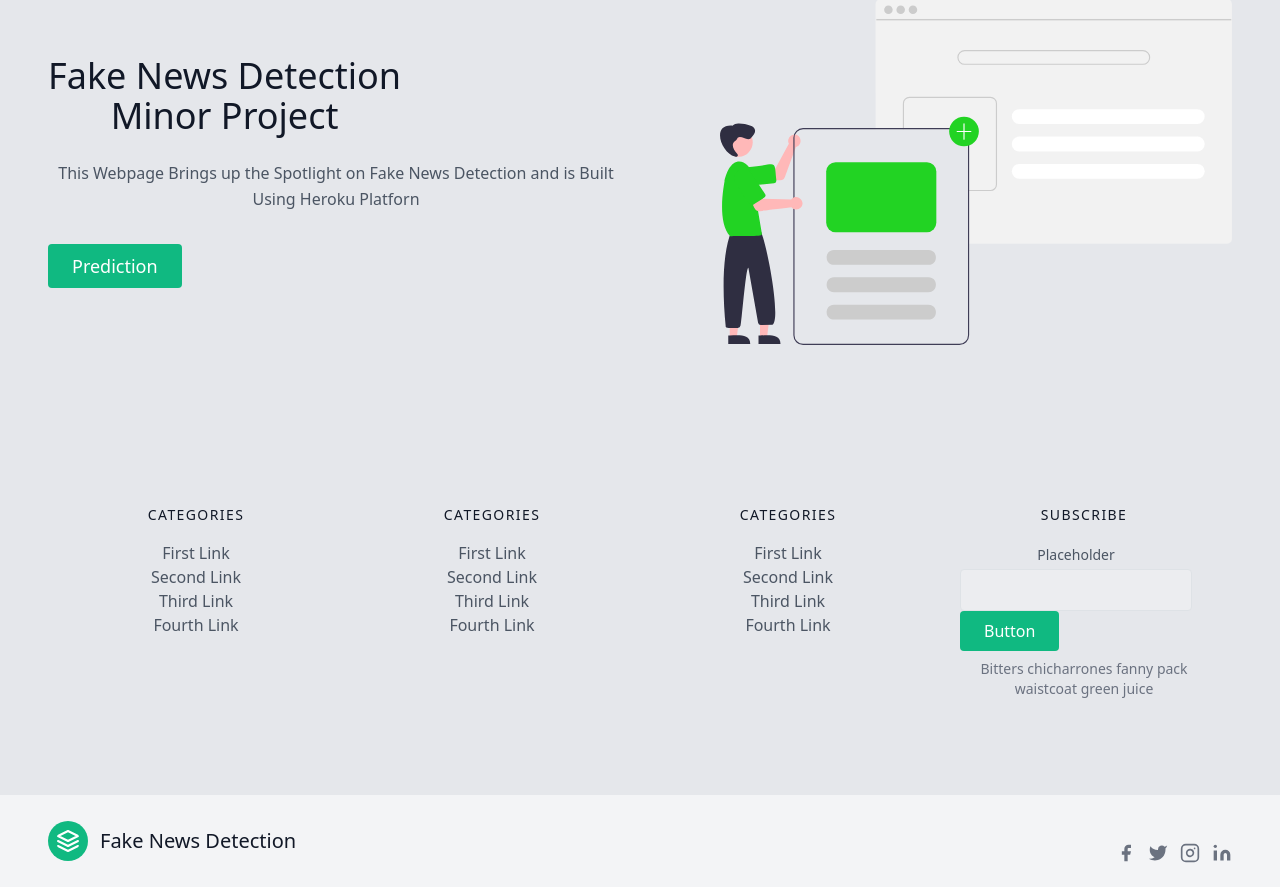
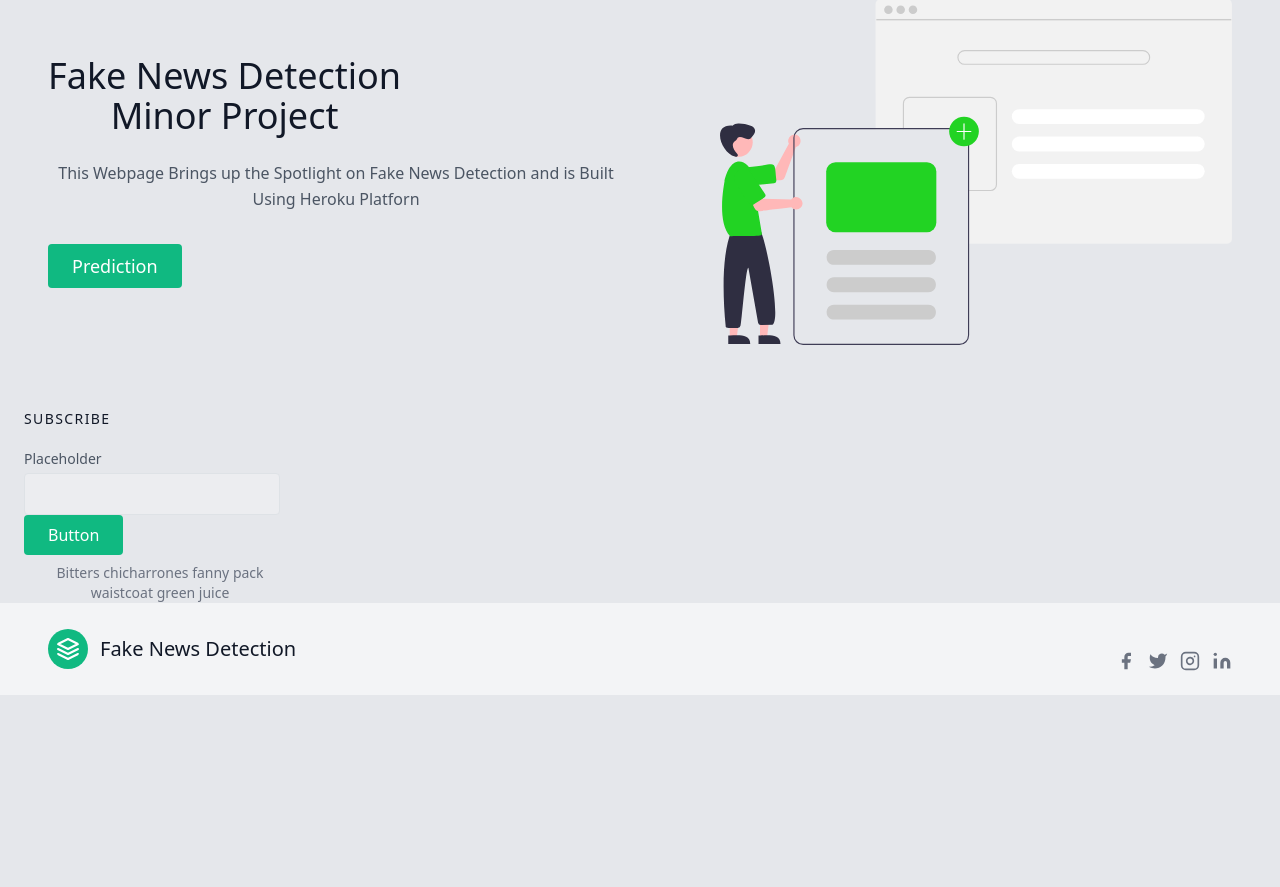
Before and after one commit to yashmankar1120/Fake_News_Detection, a Flask app: page / in a window 1280 px wide. Shown: the part 162-1049 px from the top of the page. After the commit the page ends 857 px from the top, so only its background shows below. Run offline with Flask 2, Linux system fonts and the light colour scheme; parts of the project's set-up code (start-up, migrations or seed data) failed here and were passed over.

Commit message:
Update index.html

```diff
--- a/templates/index.html
+++ b/templates/index.html
@@ -43,59 +43,7 @@
 
 
       <footer class="text-gray-600 body-font -my-8">
-        <div class="container px-5 py-24 mx-auto">
-          <div class="flex flex-wrap md:text-left text-center order-first">
-            <div class="lg:w-1/4 md:w-1/2 w-full px-4">
-              <h2 class="title-font font-medium text-gray-900 tracking-widest text-sm mb-3">CATEGORIES</h2>
-              <nav class="list-none mb-10">
-                <li>
-                  <a class="text-gray-600 hover:text-gray-800">First Link</a>
-                </li>
-                <li>
-                  <a class="text-gray-600 hover:text-gray-800">Second Link</a>
-                </li>
-                <li>
-                  <a class="text-gray-600 hover:text-gray-800">Third Link</a>
-                </li>
-                <li>
-                  <a class="text-gray-600 hover:text-gray-800">Fourth Link</a>
-                </li>
-              </nav>
-            </div>
-            <div class="lg:w-1/4 md:w-1/2 w-full px-4">
-              <h2 class="title-font font-medium text-gray-900 tracking-widest text-sm mb-3">CATEGORIES</h2>
-              <nav class="list-none mb-10">
-                <li>
-                  <a class="text-gray-600 hover:text-gray-800">First Link</a>
-                </li>
-                <li>
-                  <a class="text-gray-600 hover:text-gray-800">Second Link</a>
-                </li>
-                <li>
-                  <a class="text-gray-600 hover:text-gray-800">Third Link</a>
-                </li>
-                <li>
-                  <a class="text-gray-600 hover:text-gray-800">Fourth Link</a>
-                </li>
-              </nav>
-            </div>
-            <div class="lg:w-1/4 md:w-1/2 w-full px-4">
-              <h2 class="title-font font-medium text-gray-900 tracking-widest text-sm mb-3">CATEGORIES</h2>
-              <nav class="list-none mb-10">
-                <li>
-                  <a class="text-gray-600 hover:text-gray-800">First Link</a>
-                </li>
-                <li>
-                  <a class="text-gray-600 hover:text-gray-800">Second Link</a>
-                </li>
-                <li>
-                  <a class="text-gray-600 hover:text-gray-800">Third Link</a>
-                </li>
-                <li>
-                  <a class="text-gray-600 hover:text-gray-800">Fourth Link</a>
-                </li>
-              </nav>
-            </div>
+
             <div class="lg:w-1/4 md:w-1/2 w-full px-4">
               <h2 class="title-font font-medium text-gray-900 tracking-widest text-sm mb-3">SUBSCRIBE</h2>
               <div class="flex xl:flex-nowrap md:flex-nowrap lg:flex-wrap flex-wrap justify-center items-end md:justify-start">
```
